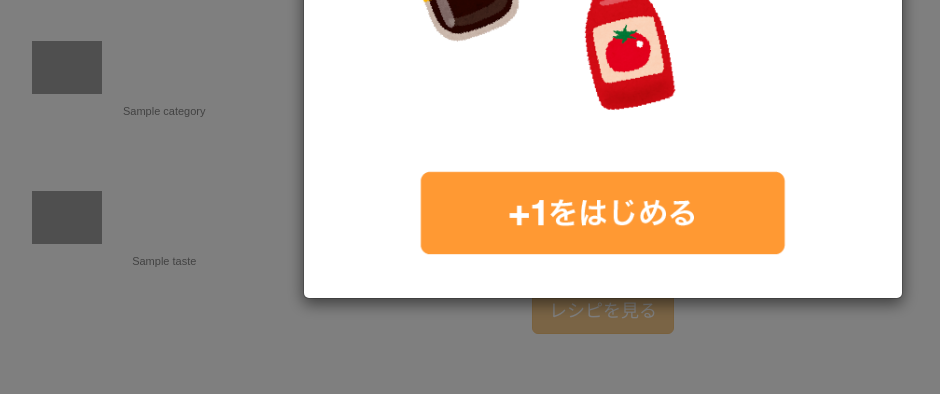
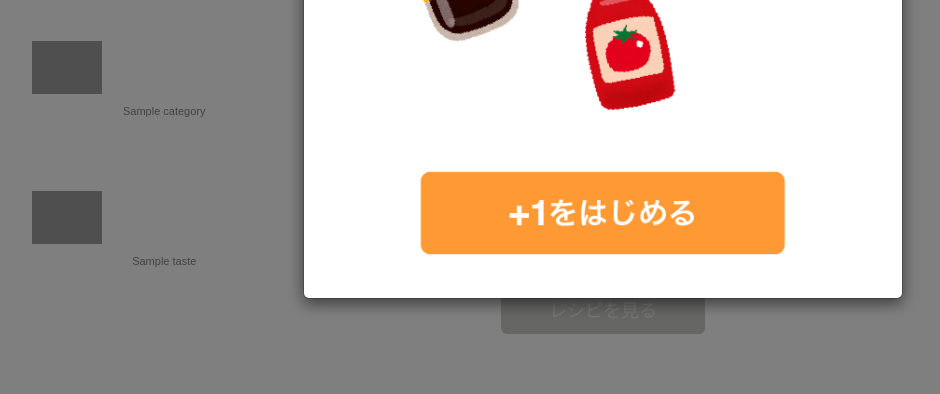
Before and after one commit to katsuyan/arrangerecipe, a Django app: page / in a window 1280 px wide. Shown: the part 480-874 px from the top of the page, without its empty margins (37-977 px from the left). Run offline with Django 3.2, Linux system fonts and the light colour scheme; tables that the repository leaves empty hold one stand-in row (values such as "Sample post"); some libraries are stand-ins or nearby versions; grey boxes are pictures that could not be loaded.

Commit message:
change button color

```diff
--- a/recipe/templates/js/index.js
+++ b/recipe/templates/js/index.js
@@ -16,6 +16,8 @@ var ARRANGE = ARRANGE || {};
     if(!taste_id) {
       return false;
     }
+    $('#cook_button').css('background-color', '#FF9933');
+    $('#cook_button').css('color', 'White');
     $('#cook_button').prop("disabled", false);
   })
 
@@ -25,6 +27,8 @@ var ARRANGE = ARRANGE || {};
     if(!taste_id) {
       return false;
     }
+    $('#cook_button').css('background-color', '#FF9933');
+    $('#cook_button').css('color', 'White');
     $('#cook_button').prop("disabled", false);
   })
 
--- a/recipe/templates/recipe/index.html
+++ b/recipe/templates/recipe/index.html
@@ -57,7 +57,7 @@
     </div>
 
     <div class="center-block" style="width: 256px; text-align: center; margin-top: 8px; margin-bottom: 24px;">
-      <button class="btn btn-warning btn-lg" id="cook_button" style="text-align:center;" disabled>レシピを見る</button>
+      <button class="btn btn-lg" id="cook_button" style="text-align:center;background-color:#B3B1AD;color:#E3E3E3;width:80%" disabled>レシピを見る</button>
     </div>
   </form>
 
```
Also changed, not shown: static/img/recipe/266762.jpg (added).
